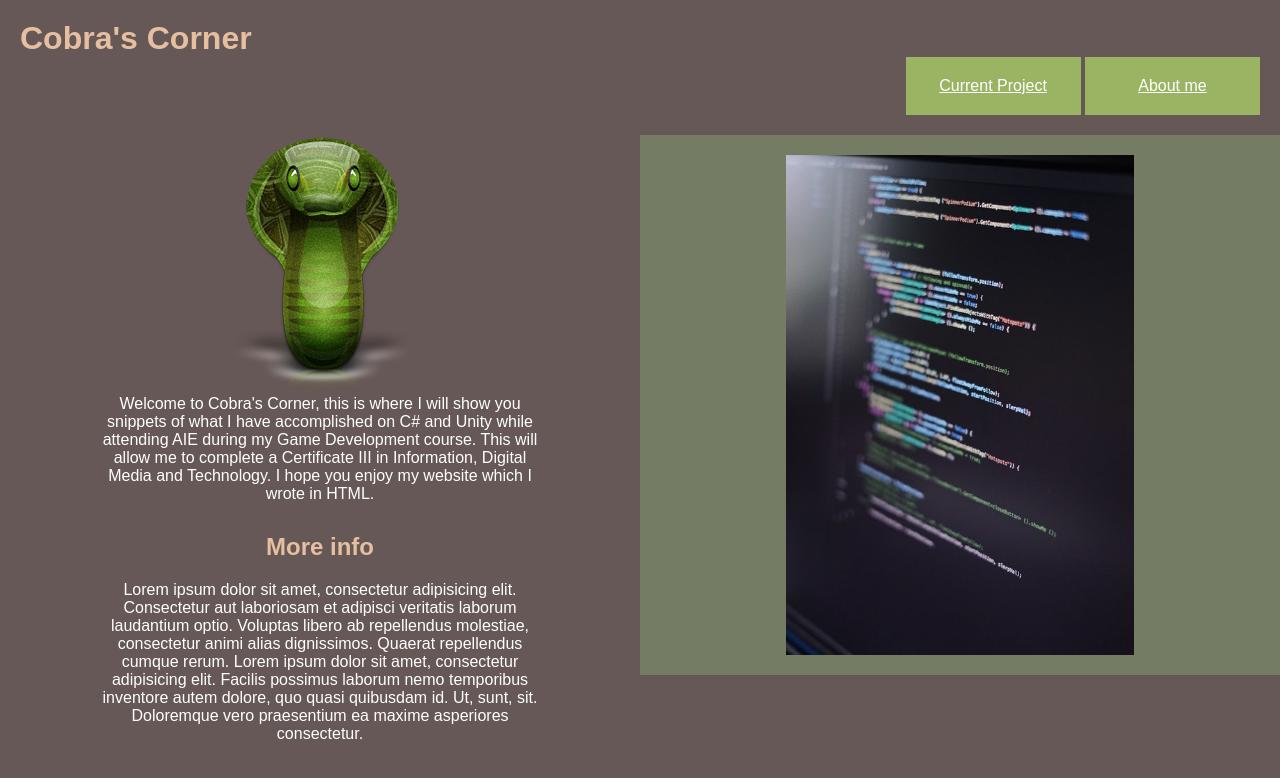
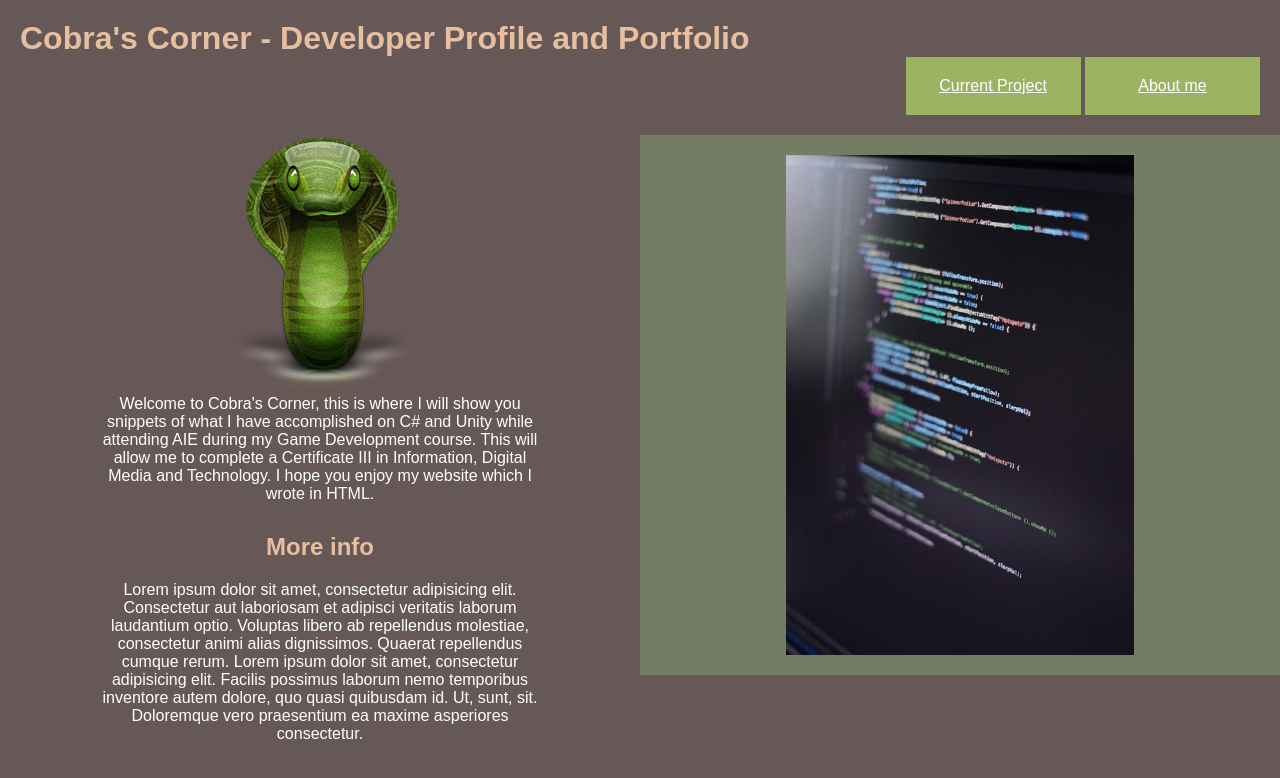
Before and after one commit to CobraKing27/CobraKing27.github.io, a plain HTML site: page index.html in a window 1280 px wide. Drawn offline with Linux system fonts and the light colour scheme.

Commit message:
heading change

```diff
--- a/index.html
+++ b/index.html
@@ -19,7 +19,7 @@
 
                 <header>
                     <h1>
-                    Cobra's Corner
+                    Cobra's Corner - Developer Profile and Portfolio
                     </h1>
                     <nav>
                         <a href="game.html" class="btn">Current Project</a>
```
